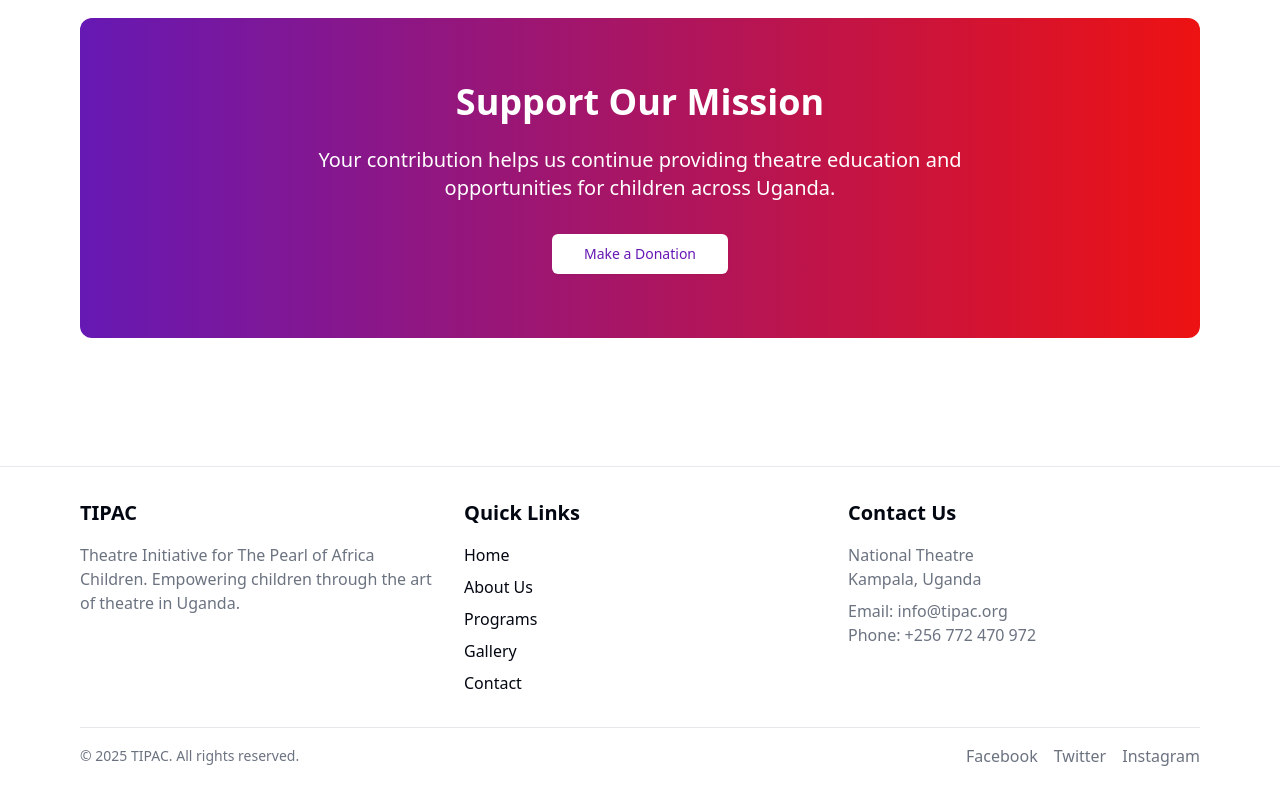
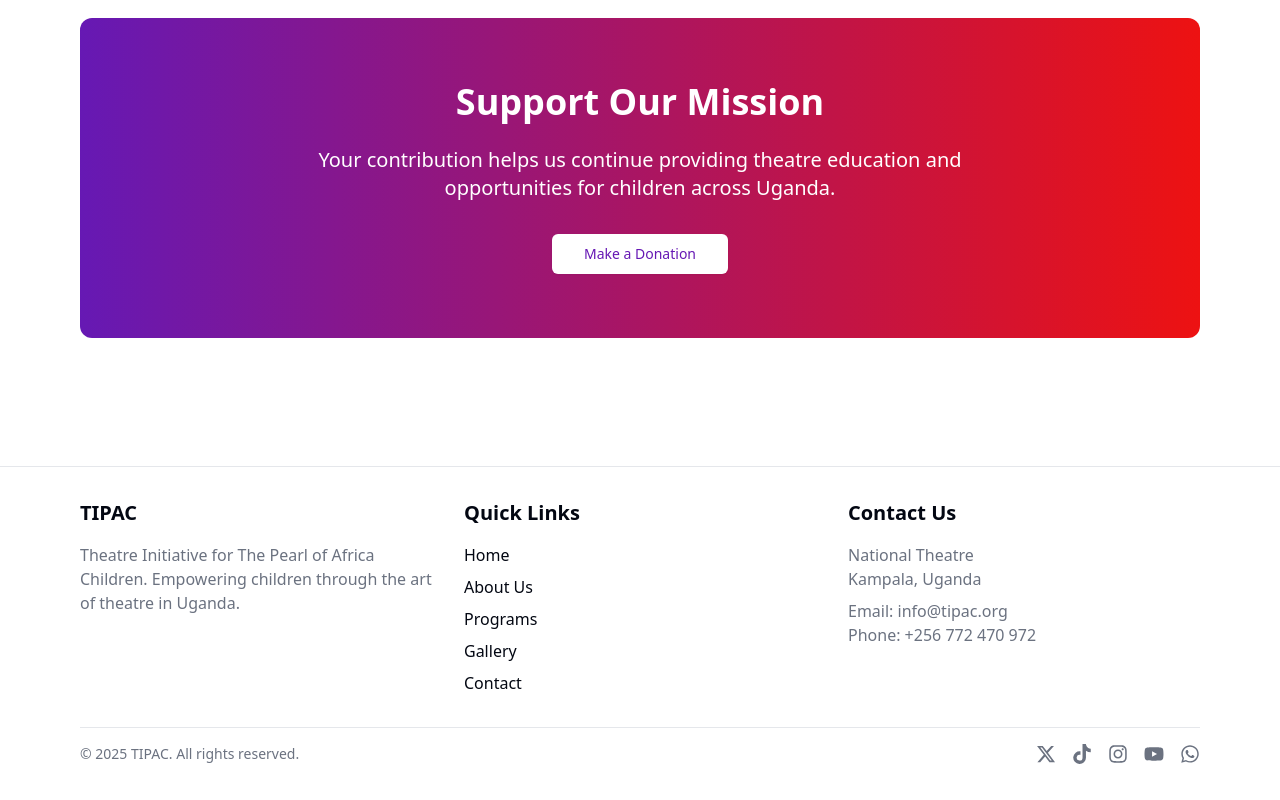
Before and after one commit to Xebarter/tipac, a Next.js app: page / in a window 1280 px wide. Shown: the part 2019-2819 px from the top of the page. Built offline with nearby package versions, Linux system fonts and the light colour scheme.

Commit message:
added socials

```diff
--- a/package.json
+++ b/package.json
@@ -22,6 +22,7 @@
     "nodemailer": "^6.10.1",
     "react": "^18.3.1",
     "react-dom": "^18.3.1",
+    "react-icons": "^5.5.0",
     "react-swipeable": "^7.0.2",
     "tailwind-merge": "^3.0.1",
     "tailwindcss-animate": "^1.0.7"
--- a/src/components/Footer.tsx
+++ b/src/components/Footer.tsx
@@ -1,4 +1,5 @@
 import Link from "next/link";
+import { FaXTwitter, FaTiktok, FaInstagram, FaYoutube, FaWhatsapp } from "react-icons/fa6";
 
 export function Footer() {
   return (
@@ -56,14 +57,20 @@ export function Footer() {
             © {new Date().getFullYear()} TIPAC. All rights reserved.
           </p>
           <div className="flex gap-4 mt-4 md:mt-0">
-            <Link href="#" className="text-muted-foreground hover:text-primary transition-colors">
-              Facebook
+            <Link href={`https://x.com/Tipac199427`} target="_blank" rel="noopener noreferrer" className="text-muted-foreground hover:text-primary transition-colors">
+              <FaXTwitter size={20} />
             </Link>
-            <Link href="#" className="text-muted-foreground hover:text-primary transition-colors">
-              Twitter
+            <Link href={`https://www.tiktok.com/@tipac10`} target="_blank" rel="noopener noreferrer" className="text-muted-foreground hover:text-primary transition-colors">
+              <FaTiktok size={20} />
             </Link>
-            <Link href="#" className="text-muted-foreground hover:text-primary transition-colors">
-              Instagram
+            <Link href={`https://www.instagram.com/tipac101/`} target="_blank" rel="noopener noreferrer" className="text-muted-foreground hover:text-primary transition-colors">
+              <FaInstagram size={20} />
+            </Link>
+            <Link href={`https://www.youtube.com/@TIPAC-UG`} target="_blank" rel="noopener noreferrer" className="text-muted-foreground hover:text-primary transition-colors">
+              <FaYoutube size={20} />
+            </Link>
+            <Link href={`https://whatsapp.com/channel/0029Vb658OhC1Fu6Q7XAzK2i`} target="_blank" rel="noopener noreferrer" className="text-muted-foreground hover:text-primary transition-colors">
+              <FaWhatsapp size={20} />
             </Link>
           </div>
         </div>
```
Also changed, not shown: 1 other file (tests, documents, lock files or other folders).
